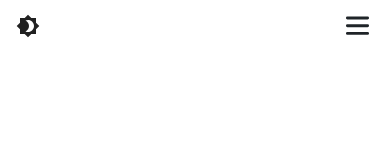
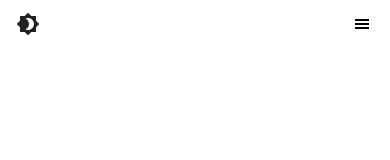
Before and after one commit to anmolsinghdev/my_next_portfolio, a Next.js app: page / in a window 390 px wide. Shown: the top 160 px of the page. Built offline with nearby package versions, Linux system fonts and the light colour scheme.

Commit message:
changing burger menu

```diff
--- a/components/Navbar/Navbar.tsx
+++ b/components/Navbar/Navbar.tsx
@@ -8,7 +8,7 @@ import IconButton from '@mui/material/IconButton';
 import Box from '@mui/material/Box';
 import { useTheme } from '@mui/material/styles';
 import { socialMediaUrl } from '@/Details';
-
+import { GiHamburgerMenu } from 'react-icons/gi';
 interface INavbar {
   onThemeToggle: any;
 }
@@ -46,7 +46,14 @@ export default function Navbar({ onThemeToggle }: INavbar) {
         </span>
         <div> </div>
         <div onClick={toggleClass} className="cursor-pointer">
-          <svg
+          <GiHamburgerMenu
+            className={
+              theme.palette.mode === 'dark'
+                ? 'dark:text-white md:hidden'
+                : 'text-black md:hidden'
+            }
+          />
+          {/* <svg
             className={
               theme.palette.mode === 'dark'
                 ? 'dark:stroke-light-heading fill-light-heading md:hidden'
@@ -64,7 +71,7 @@ export default function Navbar({ onThemeToggle }: INavbar) {
               strokeLinecap="round"
               strokeLinejoin="round"
             />
-          </svg>
+          </svg> */}
         </div>
       </div>
       <nav
```
